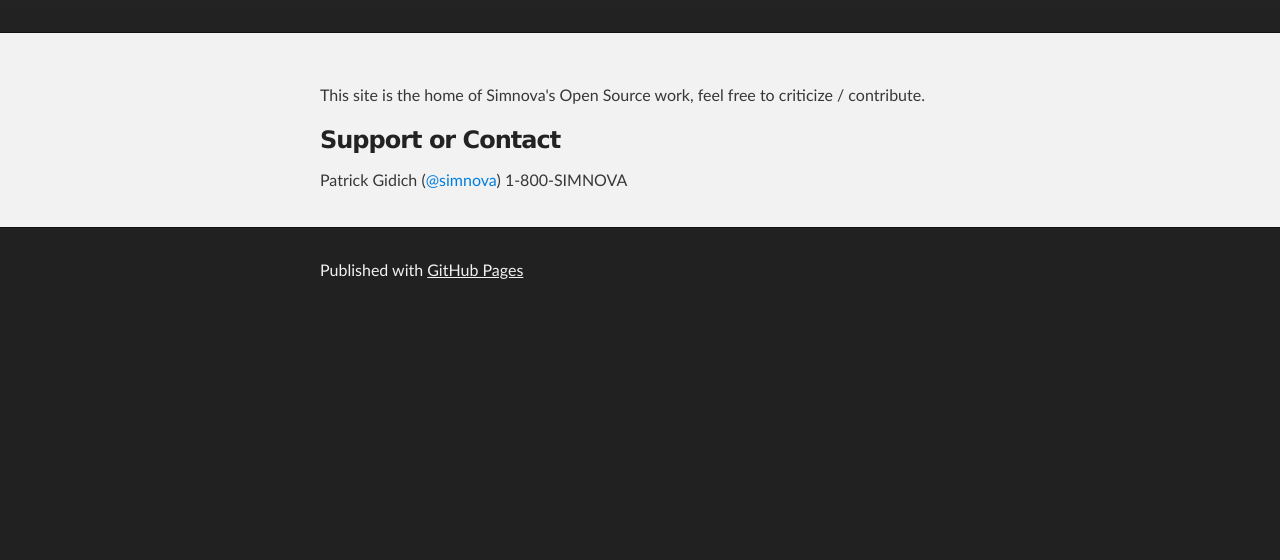
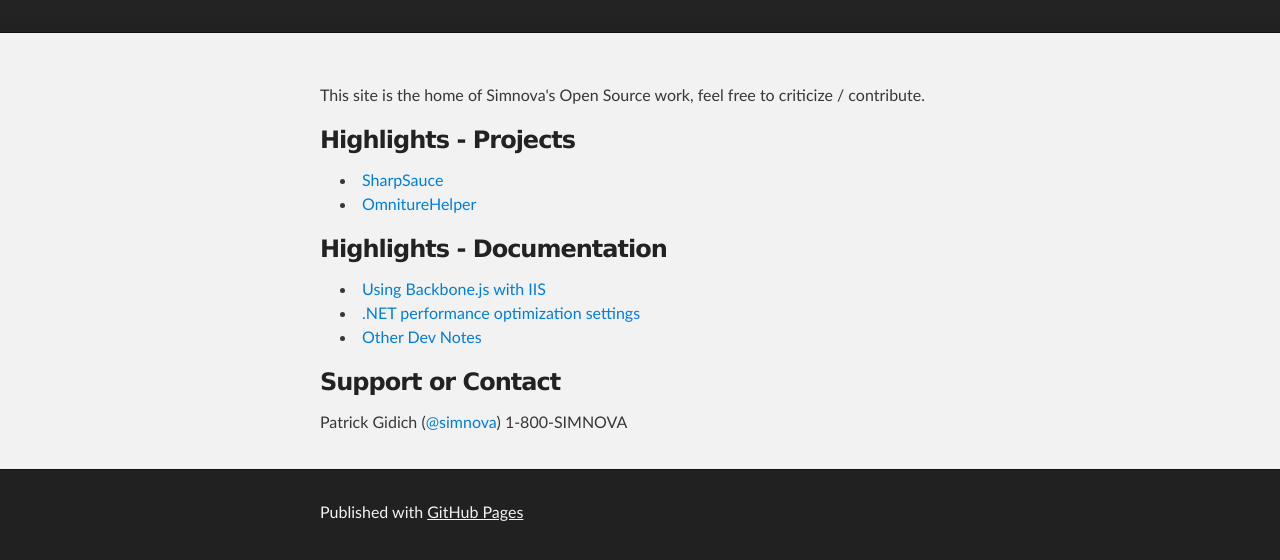
Before and after one commit to simnova/simnova.github.io, a plain HTML site: page index.html in a window 1280 px wide. Shown: the part 240-800 px from the top of the page. Drawn offline with Linux system fonts and the light colour scheme.

Commit message:
Replace master branch with page content via GitHub

```diff
--- a/index.html
+++ b/index.html
@@ -30,6 +30,19 @@
         <p>This site is the home of Simnova's Open Source work, feel free to criticize / contribute.</p>
 
 <h3>
+<a name="highlights---projects" class="anchor" href="#highlights---projects"><span class="octicon octicon-link"></span></a>Highlights - Projects</h3>
+
+<ul>
+<li><a href="https://github.com/simnova/SharpSauce">SharpSauce</a></li>
+<li><a href="http://developers.simnova.com/OmnitureHelper/">OmnitureHelper</a></li>
+</ul><h3>
+<a name="highlights---documentation" class="anchor" href="#highlights---documentation"><span class="octicon octicon-link"></span></a>Highlights - Documentation</h3>
+
+<ul>
+<li><a href="https://github.com/simnova/webdevdocs/wiki/.NET-backbone.js-setup-procedure">Using Backbone.js with IIS</a></li>
+<li><a href="https://github.com/simnova/webdevdocs/wiki/.NET-performance-optimization-settings">.NET performance optimization settings</a></li>
+<li><a href="https://github.com/simnova/webdevdocs/wiki/_pages">Other Dev Notes</a></li>
+</ul><h3>
 <a name="support-or-contact" class="anchor" href="#support-or-contact"><span class="octicon octicon-link"></span></a>Support or Contact</h3>
 
 <p>Patrick Gidich (<a href="https://github.com/simnova" class="user-mention">@simnova</a>) 1-800-SIMNOVA</p>
--- a/params.json
+++ b/params.json
@@ -1 +1 @@
-{"name":"Simnova - Developers Home","tagline":"Welcome to Simnova's Developer Site.","body":"\r\nThis site is the home of Simnova's Open Source work, feel free to criticize / contribute.\r\n\r\n### Support or Contact\r\nPatrick Gidich (@simnova) 1-800-SIMNOVA\r\n","google":" UA-38701655-3","note":"Don't delete this file! It's used internally to help with page regeneration."}
+{"name":"Simnova - Developers Home","tagline":"Welcome to Simnova's Developer Site.","body":"This site is the home of Simnova's Open Source work, feel free to criticize / contribute.\r\n\r\n### Highlights - Projects\r\n* [SharpSauce](https://github.com/simnova/SharpSauce)\r\n* [OmnitureHelper] (http://developers.simnova.com/OmnitureHelper/)\r\n\r\n### Highlights - Documentation\r\n\r\n* [Using Backbone.js with IIS](https://github.com/simnova/webdevdocs/wiki/.NET-backbone.js-setup-procedure)\r\n* [.NET performance optimization settings](https://github.com/simnova/webdevdocs/wiki/.NET-performance-optimization-settings)\r\n* [Other Dev Notes](https://github.com/simnova/webdevdocs/wiki/_pages)\r\n\r\n\r\n### Support or Contact\r\nPatrick Gidich (@simnova) 1-800-SIMNOVA","google":" UA-38701655-3","note":"Don't delete this file! It's used internally to help with page regeneration."}
```
